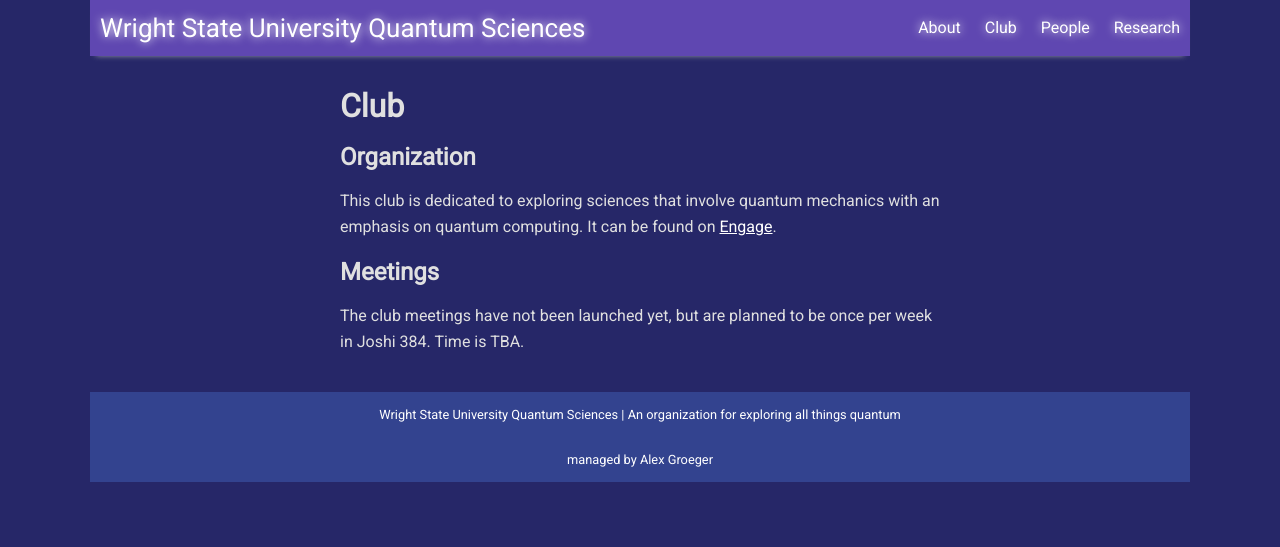
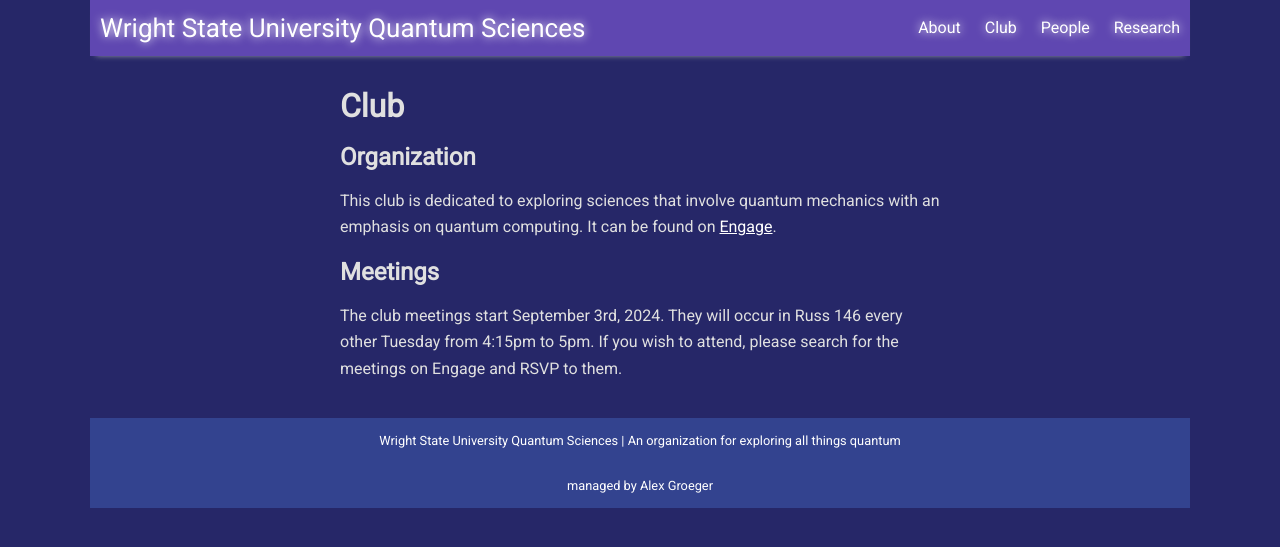
Before and after one commit to WSU-Quantum-Sciences/wsu-quantum-sciences.github.io, a Jekyll site: the page built from pages/club.md, in a window 1280 px wide. Shown: the top 547 px of the page. Built offline with Jekyll 4.4.1, drawn with Linux system fonts in a browser that asks for light colours; nearby versions of some CDN libraries.

Commit message:
updated club meetings

```diff
--- a/pages/club.md
+++ b/pages/club.md
@@ -8,4 +8,4 @@ permalink: /club
 This club is dedicated to exploring sciences that involve quantum mechanics with an emphasis on quantum computing. It can be found on [Engage](https://wright.campuslabs.com/engage/organization/wsuquantum).
 
 ## Meetings
-The club meetings have not been launched yet, but are planned to be once per week in Joshi 384. Time is TBA.
+The club meetings start September 3rd, 2024. They will occur in Russ 146 every other Tuesday from 4:15pm to 5pm. If you wish to attend, please search for the meetings on Engage and RSVP to them.
```
